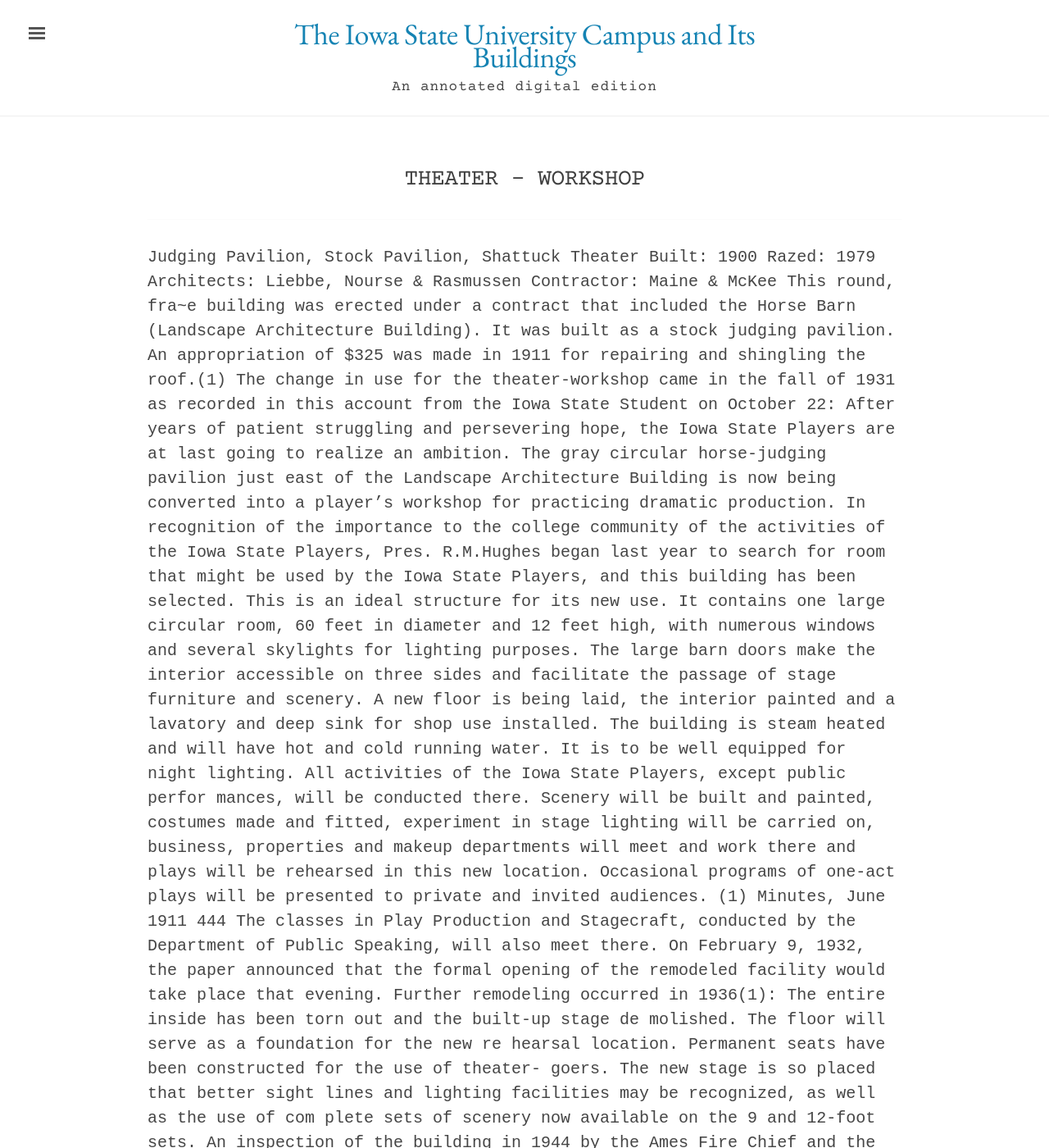
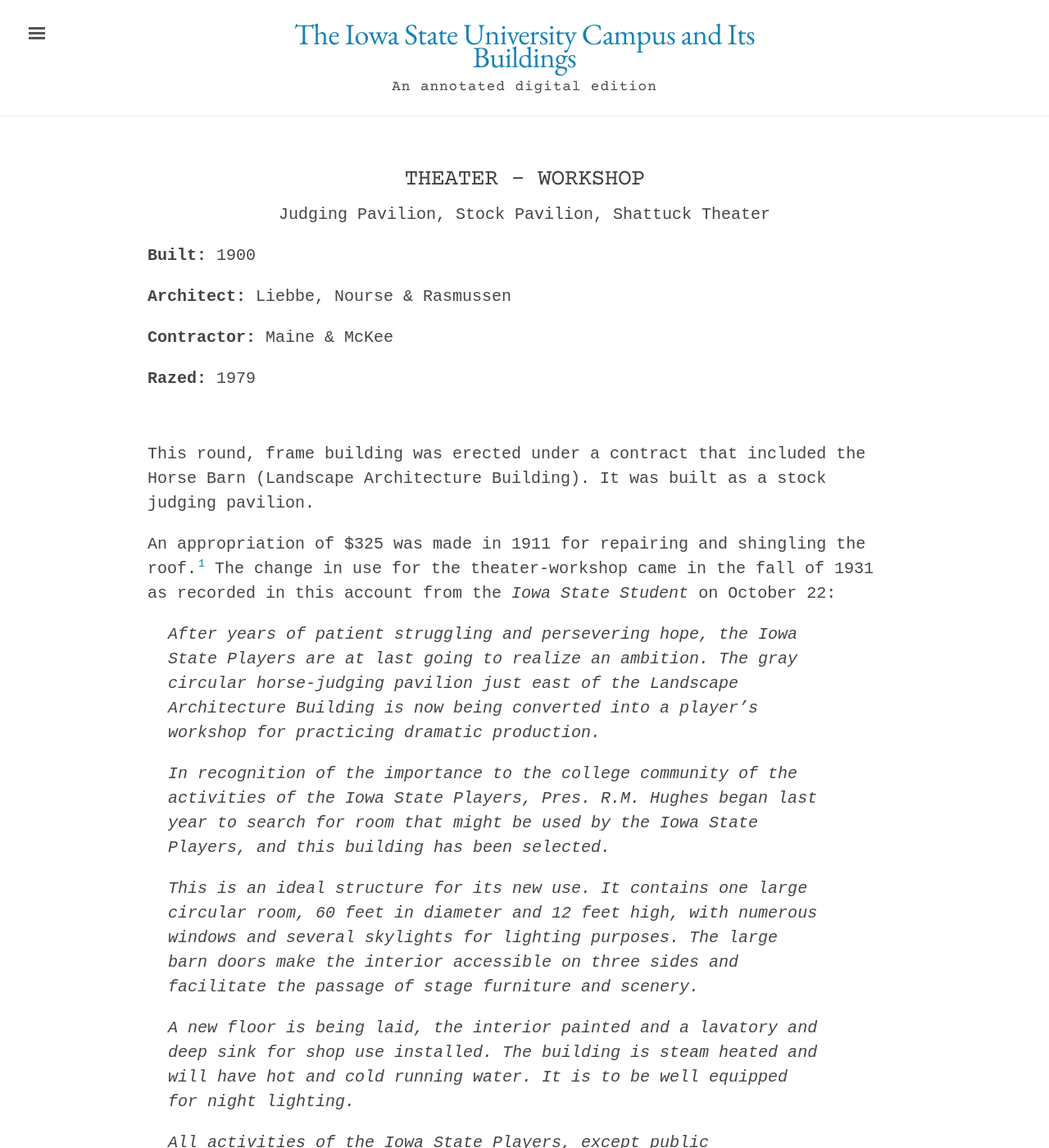
Before and after one commit to emanderson811/day-edition, a Jekyll site: the page built from _texts/buildings/213day-theater-workshop.md, in a window 1280 px wide and 1400 px high. Shown: the whole window at 82% size. Built offline with Jekyll 4.4.1, drawn with Linux system fonts in a browser that asks for light colours; some of the changed text lies outside the part shown.

Commit message:
Update 213day-theater-workshop.md

```diff
--- a/_texts/buildings/213day-theater-workshop.md
+++ b/_texts/buildings/213day-theater-workshop.md
@@ -14,39 +17,46 @@
 ---
 ---
 
-Judging Pavilion, Stock Pavilion, Shattuck Theater
-Built: 1900 Razed: 1979
-Architects: Liebbe, Nourse & Rasmussen
-Contractor: Maine & McKee
-This round, fra~e building was erected under a contract that included
-the Horse Barn (Landscape Architecture Building). It was built as
-a stock judging pavilion.
-An appropriation of $325 was made in 1911 for repairing and shingling
-the roof.(1) The change in use for the theater-workshop came in the
-fall of 1931 as recorded in this account from the Iowa State Student on
-October 22:
-After years of patient struggling and persevering hope, the Iowa State Players are at last going to realize an ambition. The gray circular horse-judging pavilion just east of the Landscape Architecture Building is now being converted into a player's workshop for practicing dramatic production.
-In recognition of the importance to the college community of the activities of the Iowa State Players, Pres. R.M.Hughes began last year to search for room that might be used by the Iowa State Players, and this building has been selected.
-This is an ideal structure for its new use. It contains one large circular room, 60 feet in diameter and 12 feet high, with numerous windows and several skylights for lighting purposes. The large barn doors make the interior accessible on three sides and facilitate the passage of stage furniture and scenery.
-A new floor is being laid, the interior painted and a lavatory and deep sink for shop use installed. The building is steam heated and will have hot and cold running water. It is to be well equipped for night lighting.
-All activities of the Iowa State Players, except public perfor mances, will be conducted there. Scenery will be built and painted, costumes made and fitted, experiment in stage lighting will be carried on, business, properties and makeup departments will meet and work there and plays will be rehearsed in this new location.
-Occasional programs of one-act plays will be presented to private and invited audiences.
-(1) Minutes, June 1911
-444
-The classes in Play Production and Stagecraft, conducted by the
-Department of Public Speaking, will also meet there.
+This round, frame building was erected under a contract that included the Horse Barn (Landscape Architecture Building). It was built as a stock judging pavilion.
+
+An appropriation of $325 was made in 1911 for repairing and shingling the roof.[^fn1] The change in use for the theater-workshop came in the fall of 1931 as recorded in this account from the *Iowa State Student* on October 22:
+
+>After years of patient struggling and persevering hope, the Iowa State Players are at last going to realize an ambition. The gray circular horse-judging pavilion just east of the Landscape Architecture Building is now being converted into a player's workshop for practicing dramatic production.
+>
+>In recognition of the importance to the college community of the activities of the Iowa State Players, Pres. R.M. Hughes began last year to search for room that might be used by the Iowa State Players, and this building has been selected.
+>
+>This is an ideal structure for its new use. It contains one large circular room, 60 feet in diameter and 12 feet high, with numerous windows and several skylights for lighting purposes. The large barn doors make the interior accessible on three sides and facilitate the passage of stage furniture and scenery.
+>
+>A new floor is being laid, the interior painted and a lavatory and deep sink for shop use installed. The building is steam heated and will have hot and cold running water. It is to be well equipped for night lighting.
+>
+>All activities of the Iowa State Players, except public performances, will be conducted there. Scenery will be built and painted, costumes made and fitted, experiment in stage lighting will be carried on, business, properties and makeup departments will meet and work there and plays will be rehearsed in this new location.
+>
+>Occasional programs of one-act plays will be presented to private and invited audiences.
+
+[^fn1]: Minutes, June 1911
+
+>The classes in Play Production and Stagecraft, conducted by the Department of Public Speaking, will also meet there.
+
 On February 9, 1932, the paper announced that the formal opening of the remodeled facility would take place that evening.
-Further remodeling occurred in 1936(1):
-The entire inside has been torn out and the built-up stage de
-molished. The floor will serve as a foundation for the new re
-hearsal location.
-Permanent seats have been constructed for the use of theater- goers. The new stage is so placed that better sight lines and lighting facilities may be recognized, as well as the use of com plete sets of scenery now available on the 9 and 12-foot sets.
-An inspection of the building in 1944 by the Ames Fire Chief and the superintendent of buildings and grounds resulted in a declaration that it was "unfit for public theater performances."(2) It was not used for that purpose again until Jan. 23, 1947.(3)
-A new concrete floor was installed over the old dirt floor of the basement in 1949.(4)
-The building became known as Shattuck Theater in 1960 when a plaque honoring FredricaShattuck was installed in the lobby. She had es tablished the Iowa State Players shortly after coming to the campus as an instructor in English in 1914.
+
+Further remodeling occurred in 1936[^fn2]:
+
+>The entire inside has been torn out and the built-up stage demolished. The floor will serve as a foundation for the new rehearsal location.
+>
+>Permanent seats have been constructed for the use of theater-goers. The new stage is so placed that better sight lines and lighting facilities may be recognized, as well as the use of complete sets of scenery now available on the 9 and 12-foot sets.
+
+An inspection of the building in 1944 by the Ames Fire Chief and the superintendent of buildings and grounds resulted in a declaration that it was "unfit for public theater performances."[^fn3] It was not used for that purpose again until Jan. 23, 1947.[^fn4]
+
+A new concrete floor was installed over the old dirt floor of the basement in 1949.[^fn5] The building became known as Shattuck Theater in 1960 when a plaque honoring Fredrica Shattuck was installed in the lobby. She had established the Iowa State Players shortly after coming to the campus as an instructor in English in 1914.
+
 Further remodeling took place in 1960.
+
 The building continued as a theater-workshop until the new Fisher Theater was ready for use in 1973. It was razed in 1979.
-(1)  Iowa State Student, September 22,  1936
-(2)  Iowa State Daily Student, February 15,  1944
-(3)  Iowa State Daily Student, January 23,  1947
-(4)  Iowa State Daily, March 26,  1949
+
+[^fn2]:  Iowa State Student, September 22,  1936
+
+[^fn3]:  Iowa State Daily Student, February 15,  1944
+
+[^fn4]:  Iowa State Daily Student, January 23,  1947
+
+[^fn5]:  Iowa State Daily, March 26,  1949
```
Also changed, not shown: other parts of _texts/buildings/213day-theater-workshop.md (+7 -4 lines).
